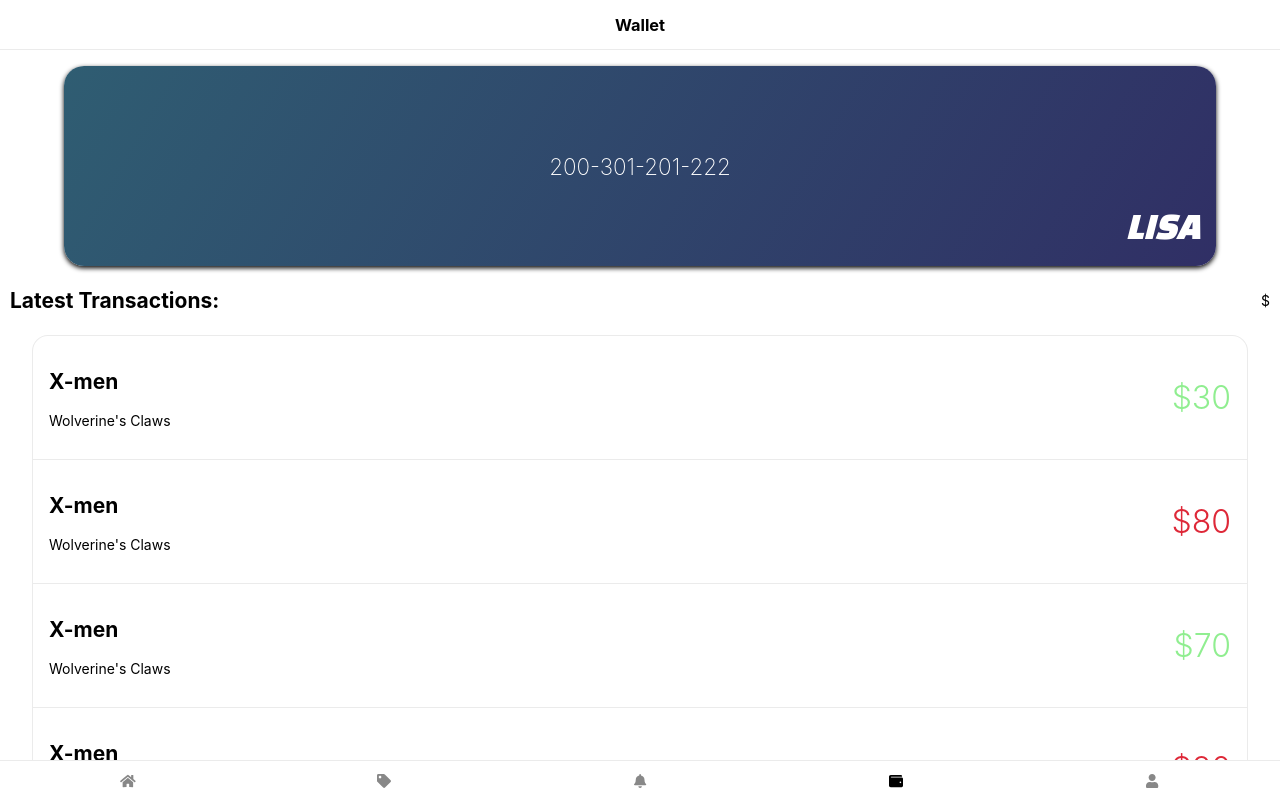
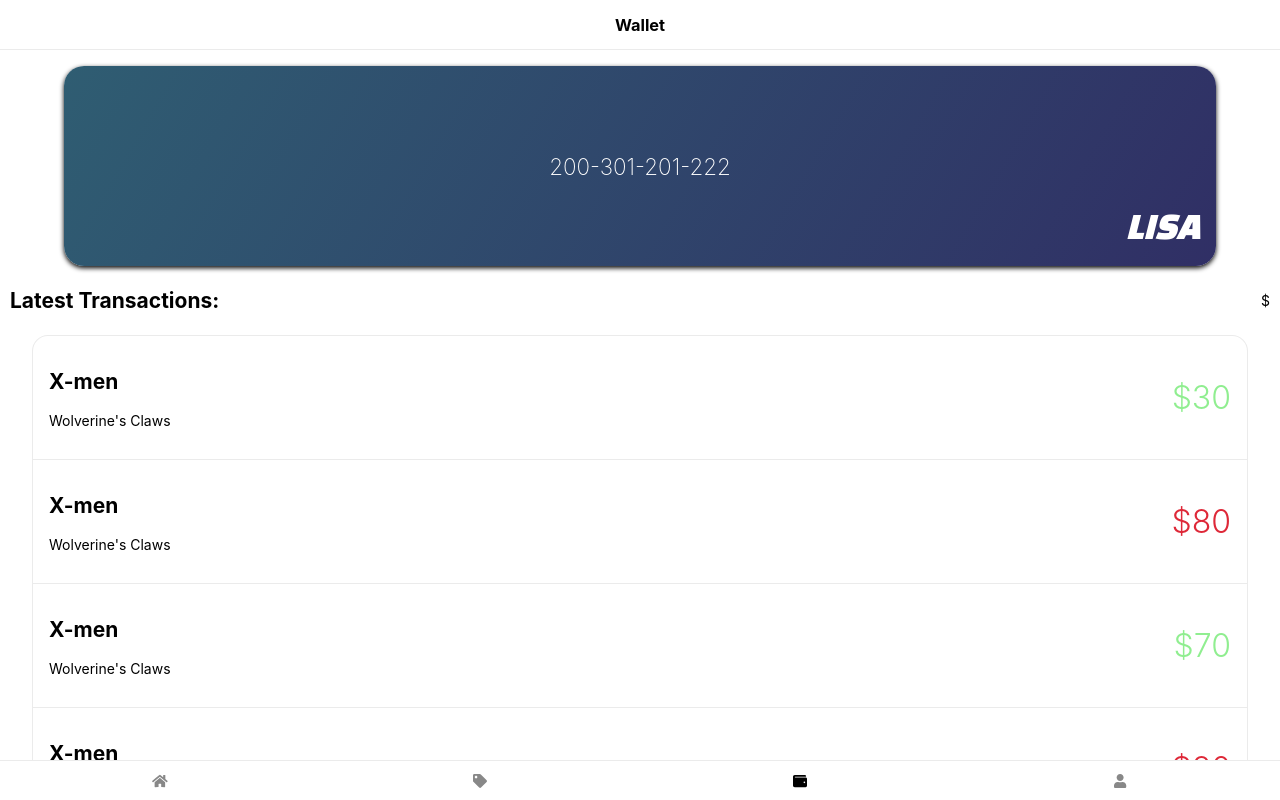
Before and after one commit to ZaynJarvis/Pshift-Wildcard, a React (Create React App) app: page /wallet in a window 1280 px wide. Built offline with nearby package versions, Linux system fonts and the light colour scheme.

Commit message:
delete one page

```diff
--- a/src/components/BottomNavigation/index.jsx
+++ b/src/components/BottomNavigation/index.jsx
@@ -8,7 +8,6 @@
 	const config = [
 		{ to: '/home', icon: faHome },
 		{ to: '/insurance', icon: faTag },
-		{ to: '/d', icon: faBell },
 		{ to: '/wallet', icon: faWallet },
 		{ to: '/', icon: faUser },
 	];
--- a/src/containers/WildCard/index.jsx
+++ b/src/containers/WildCard/index.jsx
@@ -17,7 +17,6 @@
 				<Route path="/home" component={HomePage} />
 				<Route path="/insurance" component={InsurancePage} />
 				<Route path="/wallet" component={WalletPage} />
-				<Route path="/d" component={() => <Layout>400</Layout>} />
 			</div>
 		</Router>
 	);
```
